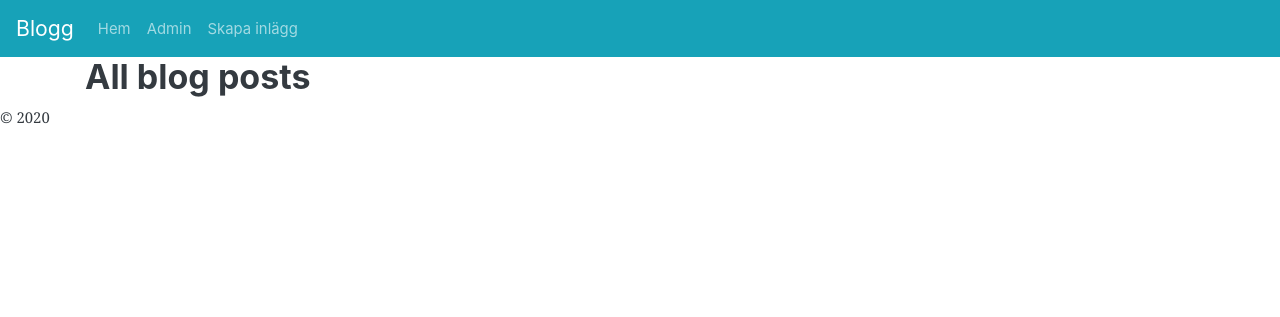
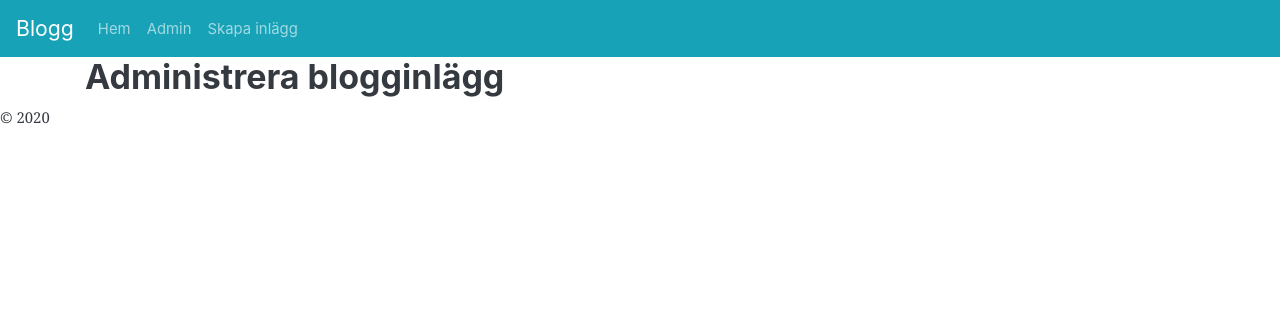
Before and after one commit to rstina/FEND19-backend-project, a PHP site: page /admin/index.php in a window 1280 px wide. Shown: the top 317 px of the page. Run offline with PHP 8.4, Linux system fonts and the light colour scheme; data that the repository does not hold is empty; some libraries are stand-ins or nearby versions.

Commit message:
header detaljer

```diff
--- a/admin/index.php
+++ b/admin/index.php
@@ -12,7 +12,7 @@ include_once '../header-admin.php';
 
 ?>
 
-<h2>All blog posts</h2>
+<h2>Administrera blogginlägg</h2>
 
 <?php
 include_once '../read.php';
--- a/admin/update.php
+++ b/admin/update.php
@@ -10,7 +10,7 @@
 include_once '../header-admin.php';
 ?>
 
-<h1>Uppdateras blogginlägg</h1>
+<h1>Uppdatera blogginlägg</h1>
 
 <?php
   include_once '../footer.php';
--- a/header-admin.php
+++ b/header-admin.php
@@ -15,7 +15,7 @@
   <meta name="viewport" content="width=device-width, initial-scale=1.0">
   <meta http-equiv="X-UA-Compatible" content="ie=edge">
   <link href="https://stackpath.bootstrapcdn.com/bootswatch/4.4.1/litera/bootstrap.min.css" rel="stylesheet" integrity="sha384-pLgJ8jZ4aoPja/9zBSujjzs7QbkTKvKw1+zfKuumQF9U+TH3xv09UUsRI52fS+A6" crossorigin="anonymous">
-  <title>Blog</title>
+  <title>Blogg - Admin</title>
 </head>
 <body>
 <nav class="navbar navbar-expand-md navbar-dark bg-info sticky-top">
--- a/header.php
+++ b/header.php
@@ -15,7 +15,7 @@
   <meta name="viewport" content="width=device-width, initial-scale=1.0">
   <meta http-equiv="X-UA-Compatible" content="ie=edge">
   <link href="https://stackpath.bootstrapcdn.com/bootswatch/4.4.1/litera/bootstrap.min.css" rel="stylesheet" integrity="sha384-pLgJ8jZ4aoPja/9zBSujjzs7QbkTKvKw1+zfKuumQF9U+TH3xv09UUsRI52fS+A6" crossorigin="anonymous">
-  <title>Blog</title>
+  <title>Blogg</title>
 </head>
 <body>
 
--- a/index.php
+++ b/index.php
@@ -9,10 +9,6 @@
 
 include_once 'db.php';
 include_once 'header.php';
-
-?>
-
-<?php
 include_once 'read.php';
 include_once 'footer.php';
 ?>
```
